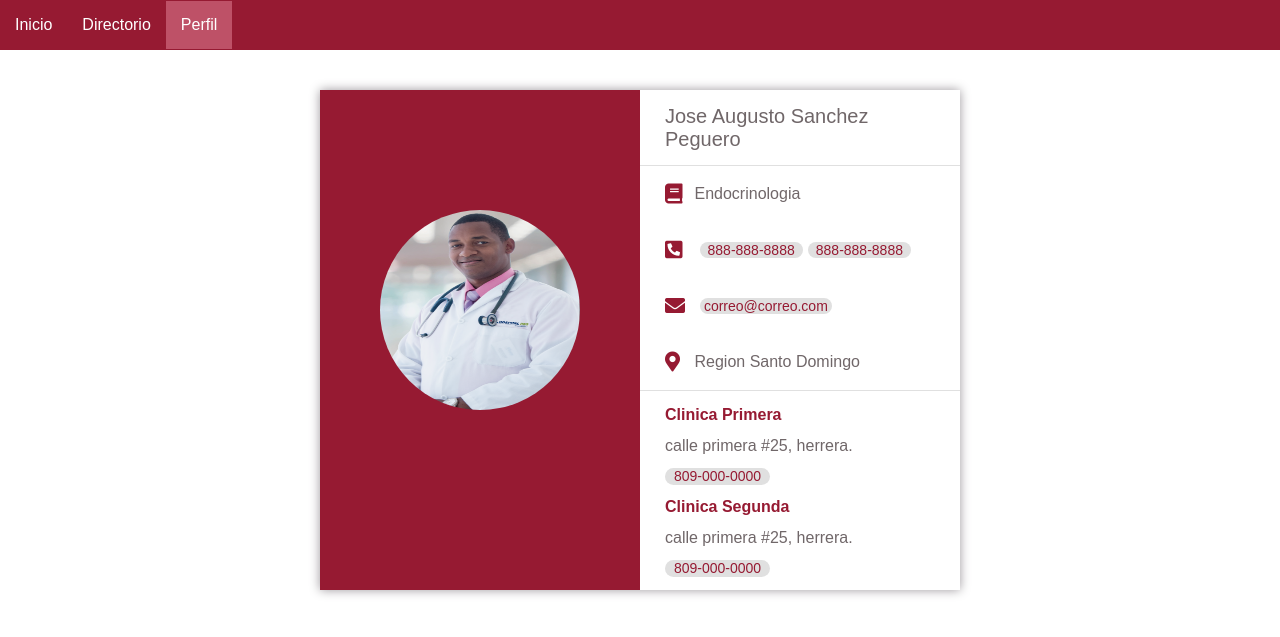
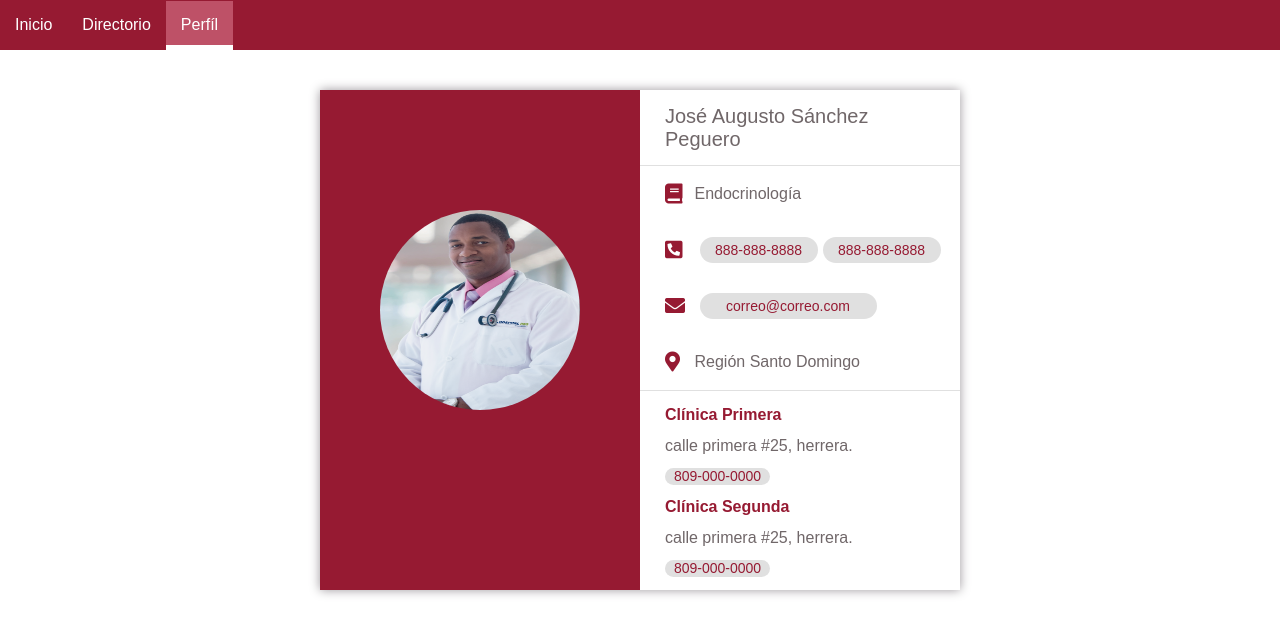
Before and after one commit to elassis/sodenn-doctor-profile, a PHP site: page / in a window 1280 px wide. Shown: the top 637 px of the page. Run offline with PHP 8.4, Linux system fonts and the light colour scheme.

Commit message:
updating punctuation,scrollbar,etc

```diff
--- a/index.html
+++ b/index.html
@@ -1,8 +1,9 @@
 <!DOCTYPE html>
 <html>
     <head>
-        <title>Perfil Medico</title>
+        <title>Perfíl Médico</title>
         <meta name="viewport" content="width=device-width, initial-scale=1.0">
+        <meta http-equiv="Content-Type" content="text/html;charset=UTF-8">
         <link rel="stylesheet" href="/styles.css">
         <link rel="stylesheet" href="https://use.fontawesome.com/releases/v5.15.3/css/all.css" integrity="sha384-SZXxX4whJ79/gErwcOYf+zWLeJdY/qpuqC4cAa9rOGUstPomtqpuNWT9wdPEn2fk" crossorigin="anonymous">
     </head>
@@ -10,23 +11,23 @@
      <div class="nav-bar">
          <a href="#">Inicio</a>
          <a href="#">Directorio</a>
-         <a href="#">Perfil</a>
+         <a href="#">Perfíl</a>
          <div id="op1"></div>
      </div>
 
      <div class="container">
          <div class="img"><img src="/doctor.png" alt="img-doctor"></div>
-         <div class="name"><p>Jose Augusto Sanchez Peguero</p></div>
+         <div class="name"><p>José Augusto Sánchez Peguero</p></div>
          <div class="p-data">
-            <div><i class="fas fa-book"></i><p> Endocrinologia</p></div>
+            <div><i class="fas fa-book"></i><p> Endocrinología</p></div>
             <div class="hover"><i class="fas fa-phone-square-alt"></i><a href="#">888-888-8888</a><a href="#">888-888-8888</a></div>
             <div class="correo"><i class="fas fa-envelope"></i><a href="#">correo@correo.com</a></div>
-            <div><i class="fas fa-map-marker-alt"></i></i><p>Region Santo Domingo</p></div>
+            <div><i class="fas fa-map-marker-alt"></i></i><p>Región Santo Domingo</p></div>
         </div>
          <div class="data-work">
-            <div class="clinica"><span class="title">clinica primera</span><span class="address">calle primera #25, herrera.</span><span class="tel">809-000-0000</span></div>
-            <div class="clinica"><span class="title">clinica segunda</span><span class="address">calle primera #25, herrera.</span><span class="tel">809-000-0000</span></div>
-            <div class="clinica"><span class="title">clinica tercera</span><span class="address">calle primera #25, herrera.</span><span class="tel">809-000-0000</span></div>
+            <div class="clinica"><span class="title">clínica primera</span><span class="address">calle primera #25, herrera.</span><span class="tel">809-000-0000</span></div>
+            <div class="clinica"><span class="title">clínica segunda</span><span class="address">calle primera #25, herrera.</span><span class="tel">809-000-0000</span></div>
+            <div class="clinica"><span class="title">clínica tercera</span><span class="address">calle primera #25, herrera.</span><span class="tel">809-000-0000</span></div>
 
 
          </div>
--- a/styles.css
+++ b/styles.css
@@ -15,10 +15,11 @@ body{
 }
 #op1{
     content: "";
+    width:67px;
     height:5px;
-    background-color: #961a32;
+    background-color: #fff;
     margin-top:45px;
-    left: 0;
+    left: 166px;
     position: absolute;
     transition: all ease 500ms;
 
@@ -43,19 +44,20 @@ body{
 .nav-bar > a:nth-child(1):hover ~ #op1{
     background-color: #fff;
     width: 67px;
+    left:0px;
 }
 .nav-bar > a:nth-child(2):hover ~ #op1{
     width: 100px;
     left:66px;
     background-color: #fff;
 }
-.nav-bar > a:nth-child(3):hover ~ #op1{
+/*.nav-bar > a:nth-child(3):hover ~ #op1{
     width: 67px;
     left:166px;
     background-color: #fff;
 }
 
-/*code for container*/
+code for container*/
 
 .container{
     width:50%;
@@ -119,16 +121,10 @@ box-shadow: 0px 0px 10px 0px rgba(156,151,156,1);
     align-items: center;
 
 }
-.nothing{
-    -webkit-box-shadow: 0px 9px 5px -6px rgba(134, 131, 131, 0.75);
--moz-box-shadow: 0px 9px 5px -6px rgba(122, 117, 117, 0.75);
-box-shadow: 0px 9px 5px -6px rgba(129, 123, 123, 0.75);
-border: 1px solid #e0e0e0;
-    cursor: pointer;
-}
+
 .p-data > div.hover{
 display: grid;
-grid-template-columns: 10% 35% 35%;
+grid-template-columns: 10% 40% 40%;
 grid-column-gap: 5px;
 
 
@@ -141,6 +137,7 @@ grid-column-gap: 5px;
     border-radius: 50px;
     font-size: 14px;
     text-align: center;
+    padding: 5px 0px;
 
 }
 div.hover > a:hover{
@@ -151,11 +148,10 @@ div.hover > a:hover{
 }
 div.correo{
     display: grid;
-grid-template-columns: 10% 45%;
+grid-template-columns: 10% 60%;
 grid-column-gap: 5px;
+}
 
-
-}
 div.correo > a{
     text-decoration: none;
     color: #961a32;
@@ -164,6 +160,7 @@ div.correo > a{
     border-radius: 50px;
     font-size: 14px;
     text-align: center;
+    padding:5px 0px;
 }
 div.correo > a:hover{
     color: #961a32;
@@ -186,6 +183,18 @@ div.correo > a:hover{
     color: #706769;
     border-top: 1px solid #e0e0e0;
     overflow: auto;
+}
+::-webkit-scrollbar{
+    background:#e0e0e0;
+    width: 6px;
+}
+::-webkit-scrollbar-thumb{
+    background-color: grey;
+    border-radius: 5px;
+}
+::-webkit-scrollbar-thumb:hover{
+    background-color: #961a32;
+    border-radius: 5px;
 }
 .clinica{
     display: grid;
@@ -231,7 +240,7 @@ div.correo > a:hover{
 
 @media(max-width:600px){
     .container{
-        width:60%;
+        width:80%;
         grid-template-rows: 35% 15% 25% 25%;
         grid-template-areas: "image image"
         "name name"
```
